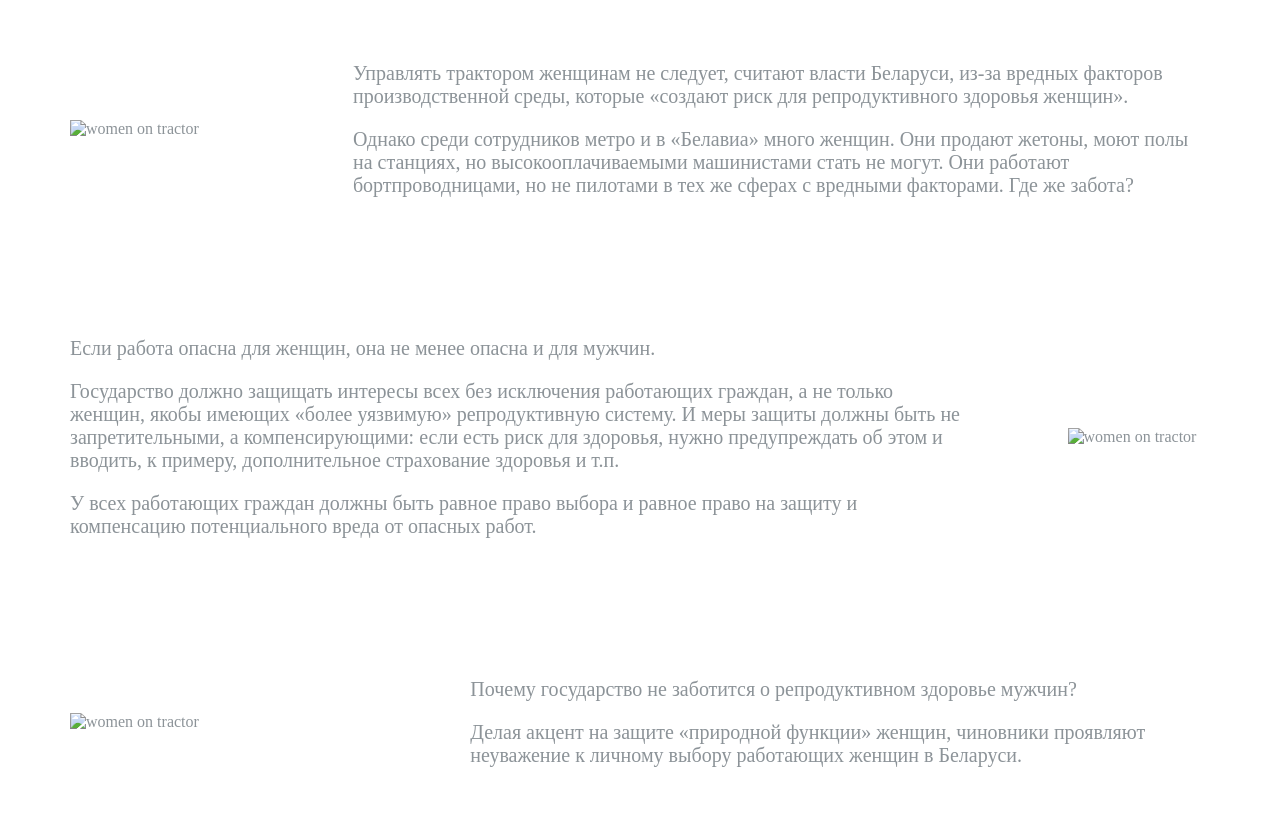
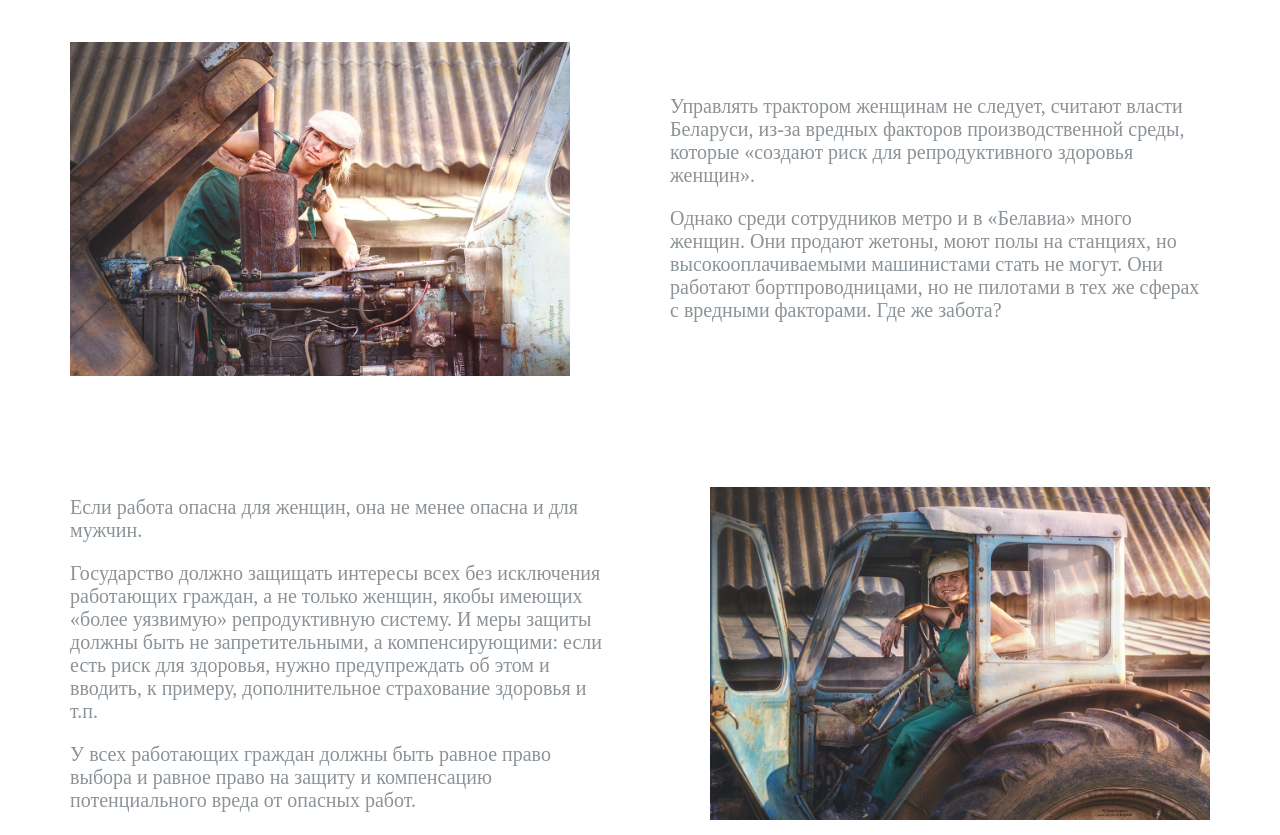
Before and after one commit to nataliamotuz/spis181, a plain HTML site: page index.html in a window 1280 px wide. Shown: the part 1560-2395 px from the top of the page. Drawn offline with nearby package versions, Linux system fonts and the light colour scheme; the site is published under a folder, as on GitHub Pages, so addresses that start at the root find nothing.

Commit message:
fix: images

```diff
--- a/index.html
+++ b/index.html
@@ -117,7 +117,7 @@
         </section>
         <section class="wr-first-argument">
             <div class="container">
-                <img src="/assets/images/traktsrystka1.jpg" alt="women on tractor">
+                <img src="./assets/images/traktsrystka1.jpg" alt="women on tractor">
                 <div class="first-argument">
                     <p>Управлять трактором женщинам не следует, считают власти Беларуси, из-за вредных факторов
                         производственной среды, которые «создают риск для репродуктивного здоровья женщин».</p>
@@ -139,12 +139,12 @@
                     <p>У всех работающих граждан должны быть равное право выбора и равное право на защиту и компенсацию
                         потенциального вреда от опасных работ.</p>
                 </div>
-                <img src="/assets/images/traktarystka2.jpg" alt="women on tractor">
+                <img src="./assets/images/traktarystka2.jpg" alt="women on tractor">
             </div>
         </section>
         <section class="wr-third-argument">
             <div class="container">
-                <img src="/assets/images/traktarystka3.jpg" alt="women on tractor">
+                <img src="./assets/images/traktarystka3.jpg" alt="women on tractor">
                 <div class="third-argument">
 
                     <p>Почему государство не заботится о репродуктивном здоровье мужчин?</p>
```
Also changed, not shown: readme.md (added).
